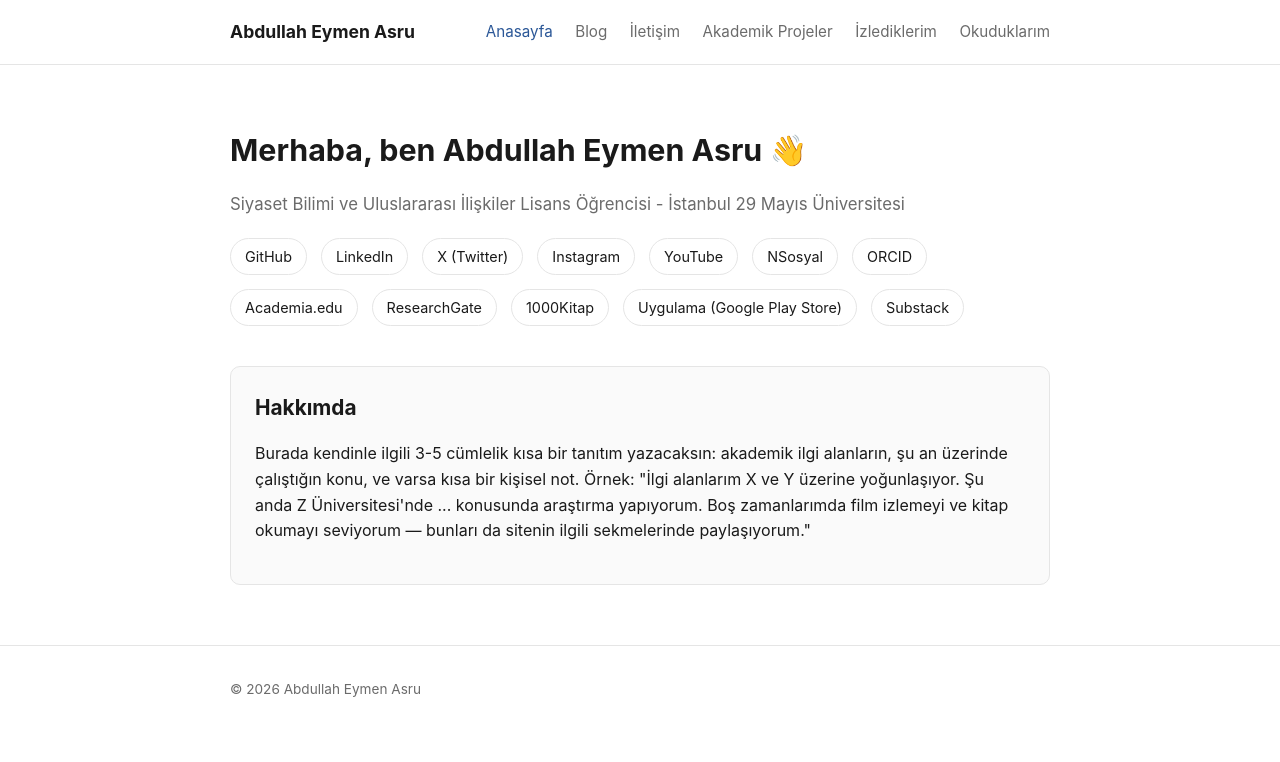
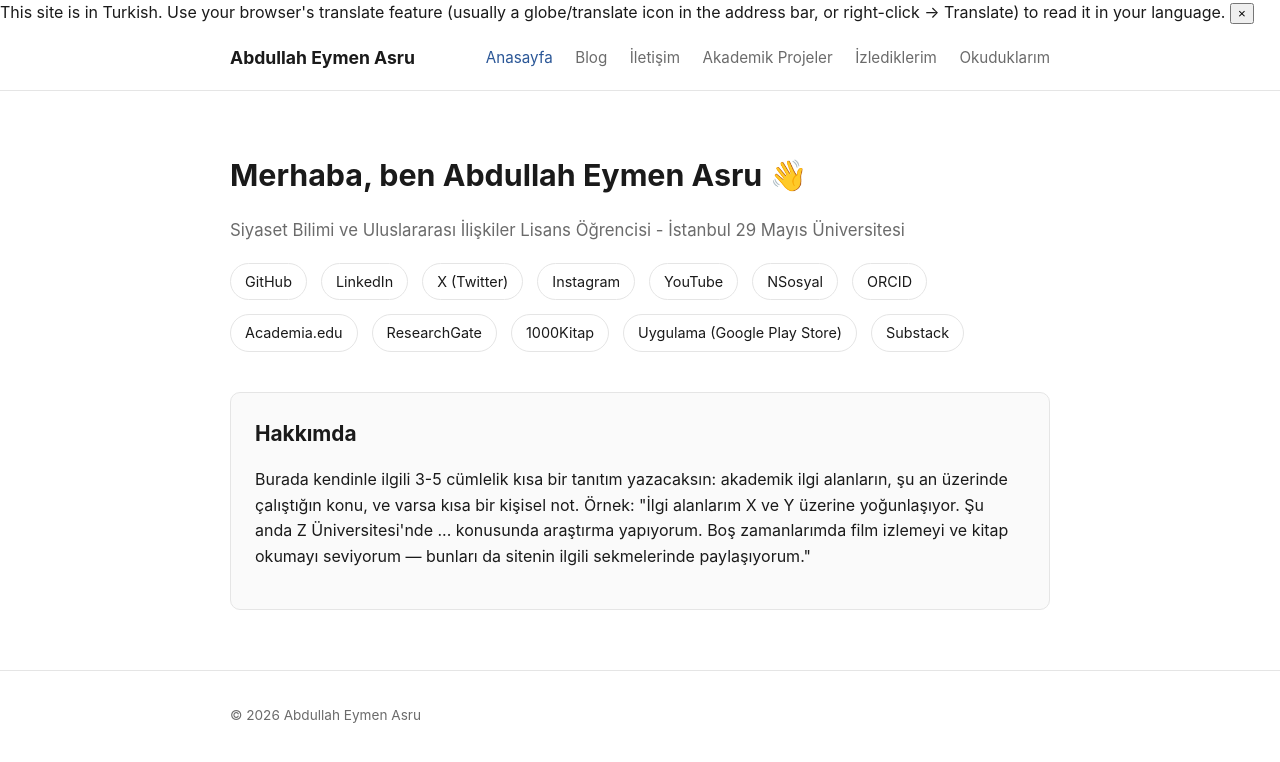
Before and after one commit to abdullah-eymen-asru/abdullah-eymen-asru.github.io, a Jekyll site: the page built from index.md, in a window 1280 px wide. Shown: the top 762 px of the page. Built offline with Jekyll 4.4.1, drawn with Linux system fonts in a browser that asks for light colours; part of the change alters nothing that is shown.

Commit message:
Implement language notice for Turkish site visitors
Add a language notice for Turkish users with close functionality.

```diff
--- a/_layouts/default.html
+++ b/_layouts/default.html
@@ -18,6 +18,13 @@
   {% endif %}
 </head>
 <body>
+  <div id="lang-notice" style="display:none;" class="lang-notice">
+    This site is in Turkish. Use your browser's translate feature (usually a
+    globe/translate icon in the address bar, or right-click → Translate) to
+    read it in your language.
+    <button id="lang-notice-close" aria-label="Kapat">&times;</button>
+  </div>
+
   <header class="site-header">
     <div class="wrap">
       <a class="brand" href="{{ '/' | relative_url }}">{{ site.title }}</a>
@@ -41,5 +48,24 @@
       <p>&copy; {{ 'now' | date: "%Y" }} {{ site.title }}</p>
     </div>
   </footer>
+
+  <script>
+    (function () {
+      // Ziyaretçi daha önce şeridi kapattıysa bir daha gösterme
+      if (localStorage.getItem("lang-notice-dismissed") === "true") return;
+
+      // Tarayıcının dil ayarı Türkçe ile başlamıyorsa (örn. "en", "de", "fr") şeridi göster
+      const browserLang = (navigator.language || "").toLowerCase();
+      if (!browserLang.startsWith("tr")) {
+        const notice = document.getElementById("lang-notice");
+        notice.style.display = "block";
+
+        document.getElementById("lang-notice-close").addEventListener("click", () => {
+          notice.style.display = "none";
+          localStorage.setItem("lang-notice-dismissed", "true");
+        });
+      }
+    })();
+  </script>
 </body>
 </html>
```
